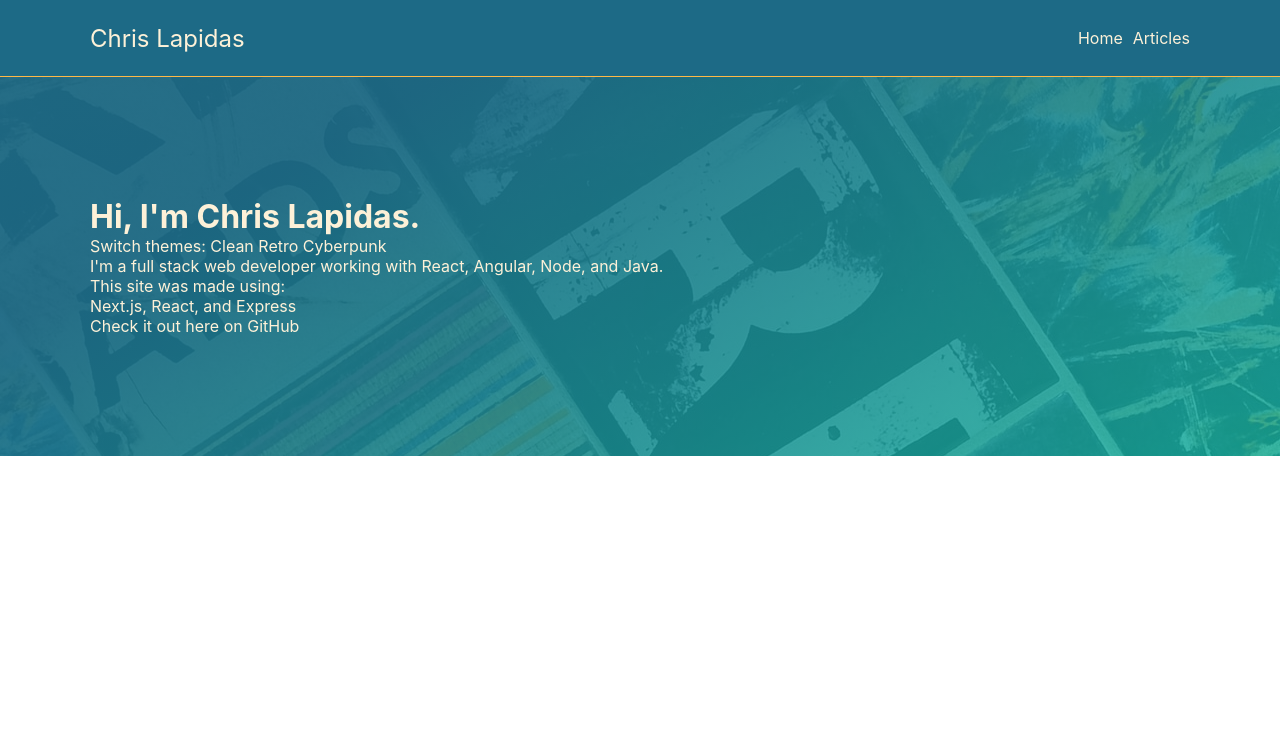
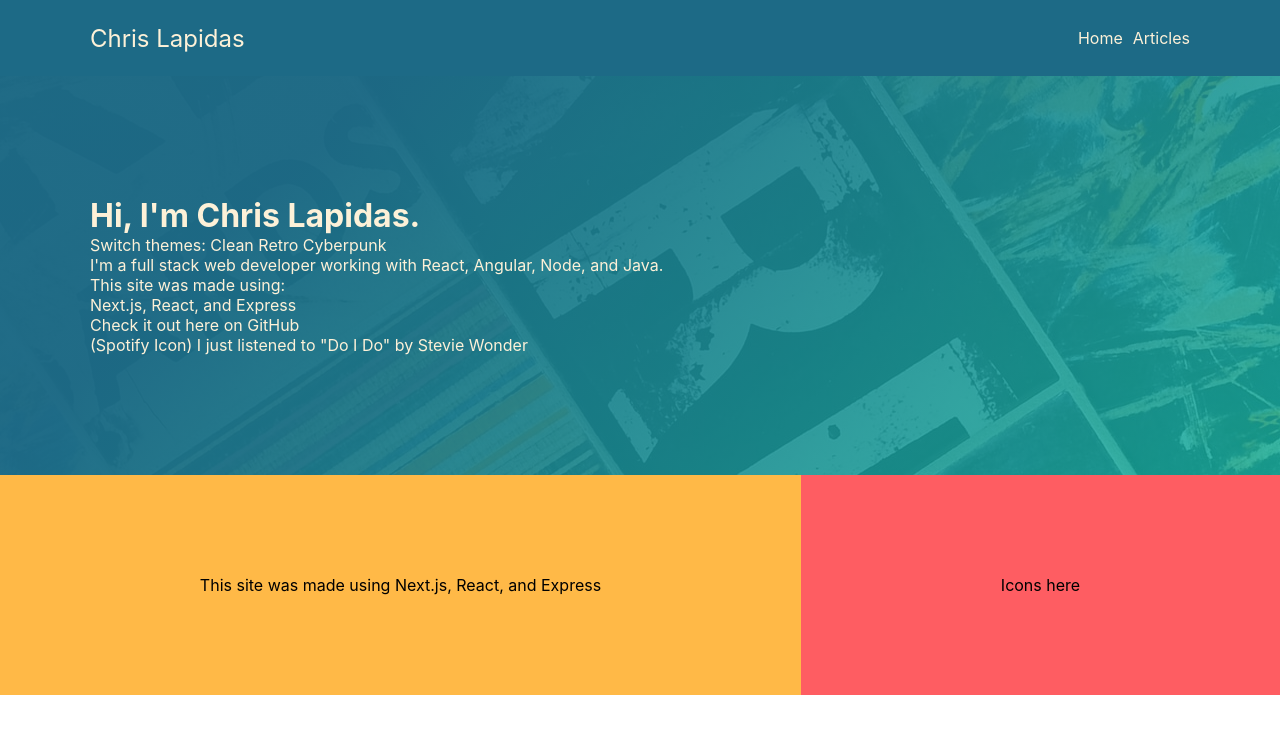
Before and after one commit to chrislapidas/chrislaps, a Next.js app: page / in a window 1280 px wide. Shown: the top 734 px of the page. Built offline with nearby package versions, Linux system fonts and the light colour scheme.

Commit message:
messing with flex

```diff
--- a/pages/index.js
+++ b/pages/index.js
@@ -19,7 +19,20 @@ export default function Home() {
             <div>This site was made using:</div>
             <div>Next.js, React, and Express</div>
             <div>Check it out <a>here on GitHub</a></div>
+            <div>(Spotify Icon) I just listened to <a>"Do I Do" by Stevie Wonder</a></div>
           </div>
+        </div>
+
+        <div className={styles.section1}>
+
+            <div className={styles.section1col1}>
+              This site was made using
+              Next.js, React, and Express
+            </div>
+            <div className={styles.section1col2}>
+              Icons here
+            </div>
+
         </div>
 
 
--- a/styles/Home.module.scss
+++ b/styles/Home.module.scss
@@ -1,8 +1,26 @@
 .landing {
   //background-color: $color-modern-blue;
-  background: linear-gradient(330deg, rgba(21,183,166,0.8) 0%, rgba(29,106,134,0.95) 77%)
-
+  background: linear-gradient(315deg, rgba(21,183,166,0.8) 0%, rgba(29,106,134,.98) 77%)
   , url("../public/rect.jpg");
   color: $color-modern-white;
   padding: 120px 0;
 }
+
+.section1 {
+  background: $color-modern-yellow;
+
+  display: flex;
+}
+
+.section1col1 {
+  flex: 1 1 auto;
+  text-align: center;
+  padding: 100px 0;
+}
+
+.section1col2 {
+  flex: 1 1 auto;
+  text-align: center;
+  background: $color-modern-pink;
+  padding: 100px 0;
+}
--- a/styles/Nav.module.scss
+++ b/styles/Nav.module.scss
@@ -2,7 +2,6 @@
     background-color: $color-modern-blue;
     color: $color-modern-white;
     padding: 12px;
-    border-bottom: 1px solid $color-modern-yellow;
 }
 
 .list {
--- a/styles/common.scss
+++ b/styles/common.scss
@@ -2,3 +2,11 @@
     max-width: 1100px;
     margin: 0 auto;
 }
+
+.align-right {
+    text-align: right;
+}
+
+.align-center {
+    text-align: center;
+}
```
